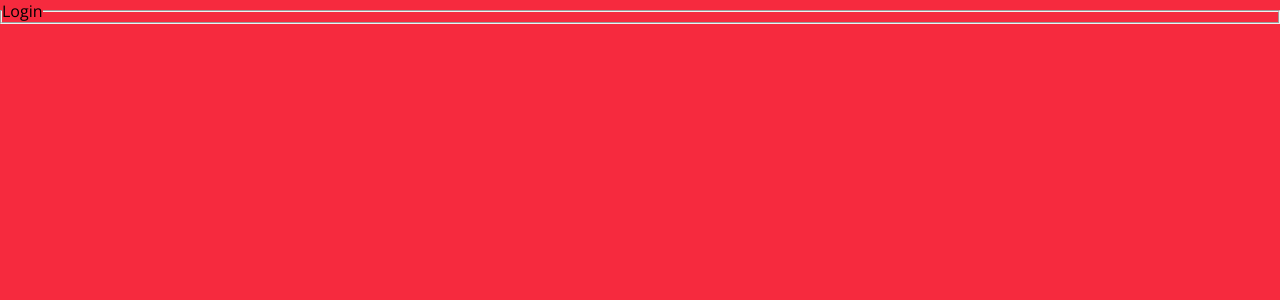
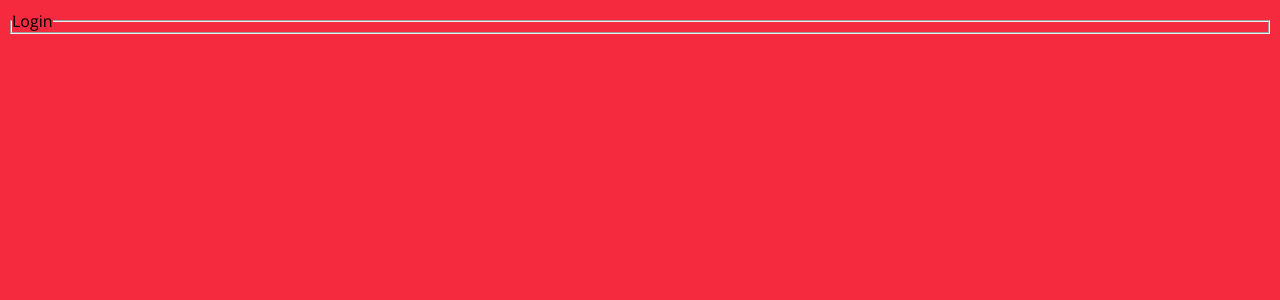
Before and after one commit to romiaujla/xpress-load-board, a React (Create React App) app: page / in a window 1280 px wide. Shown: the top 300 px of the page. Built offline with nearby package versions, Linux system fonts and the light colour scheme.

Commit message:
changed the outer most element to main

```diff
--- a/src/Components/App/App.js
+++ b/src/Components/App/App.js
@@ -36,9 +36,9 @@ export default class App extends Component {
   render(){
     return (
       <BrowserRouter>
-        <div className='App'>
+        <main className='App'>
           {this.renderRoutes().loginRoute}
-        </div>
+        </main>
       </BrowserRouter>
     )
   }
```
